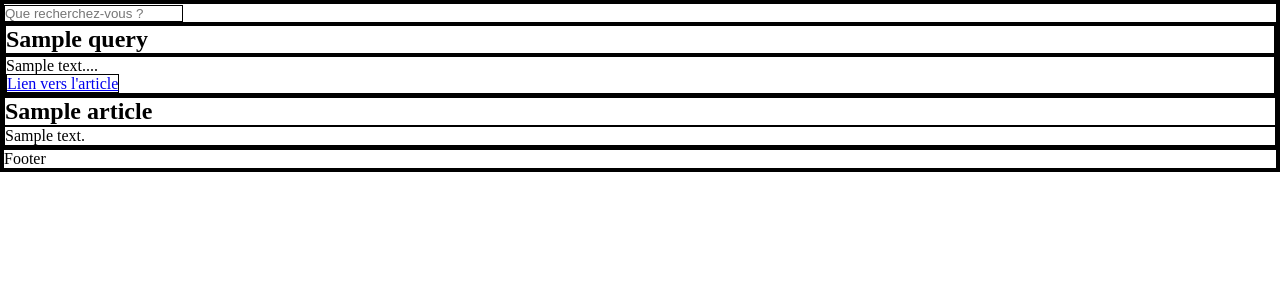
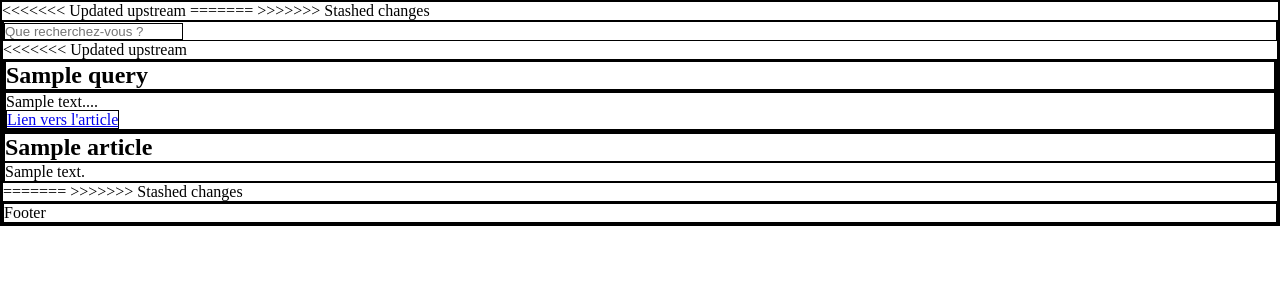
Before and after one commit to alicia-cordial/lbp, a PHP site: template views/home.php in a window 1280 px wide. Shown: the top 300 px of the page. Run offline with PHP 8.4, Linux system fonts and the light colour scheme; the template is opened without the code that fills it: most values are stand-ins (such as "Sample title", 1, 10 or a date in 2020).

Commit message:
continuation

```diff
--- a/views/home.php
+++ b/views/home.php
@@ -1,3 +1,7 @@
+<<<<<<< Updated upstream
+=======
+
+>>>>>>> Stashed changes
 
 
 <main id="form" class="main_index">
@@ -5,6 +9,7 @@
         <input type="text" name="search" class="input_index" id="article" placeholder="Que recherchez-vous ?">
       </form>
 
+<<<<<<< Updated upstream
            <?php
        while ($donnees = $query->fetch()){ ?>
 
@@ -30,4 +35,6 @@
           <h2> <?php echo $article['titre']; ?> </h2>
           <p> <?php echo $article['description']; ?> </p>
 </section>
+=======
+>>>>>>> Stashed changes
 </main>
```
